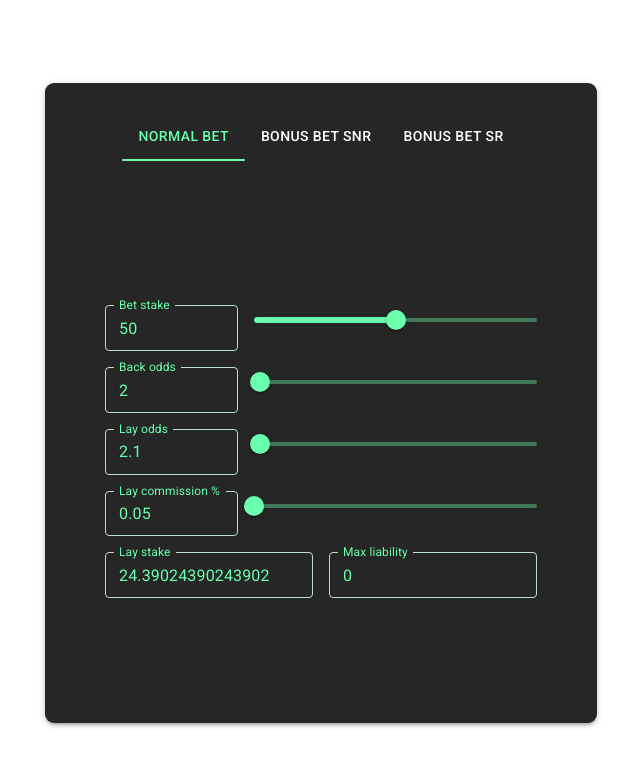
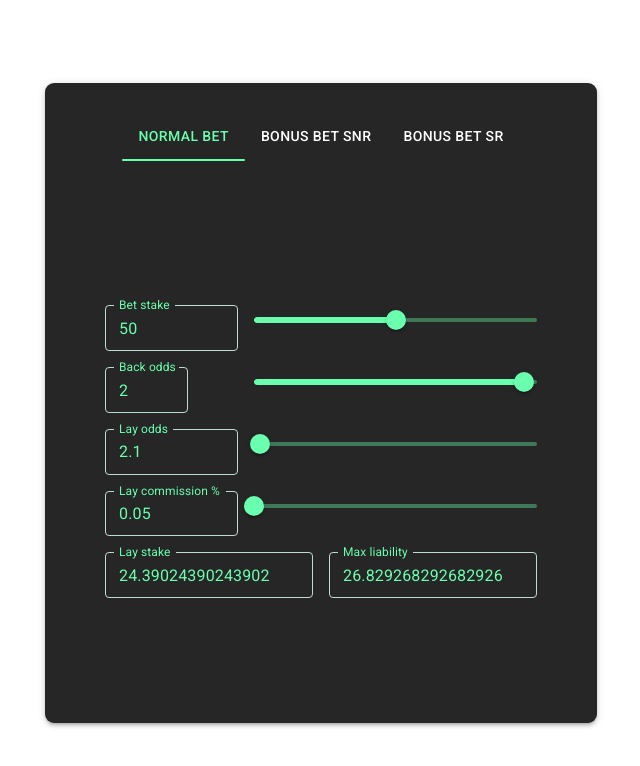
Before and after one commit to nhash46/doyousdobonuses, a React (Create React App) app: page / in a window 1280 px wide. Shown: the top 766 px of the page, without its empty margins (319-959 px from the left). Built offline with nearby package versions, Linux system fonts and the light colour scheme.

Commit message:
bonus bet snr formulas working
- back odds textfield cooked
- need prepend $ to lay stake max liability and bet stake
- need to append % to lay commission (or do we?)
- added paper header w title
- add fluid background

```diff
--- a/src/components/CalculatorInputFieldGrid.tsx
+++ b/src/components/CalculatorInputFieldGrid.tsx
@@ -6,7 +6,7 @@ import { styled } from '@mui/material/styles';
 import Paper from '@mui/material/Paper';
 import Slider from '@mui/material/Slider';
 import { useState, useEffect } from 'react';
-import { layStakeBonusBetSNR } from '../functions/formulas';
+import { calcLiability, calcLayStakeBonusBetSNR } from '../functions/formulas';
 
 const lightGreen = "#69ffae";
 const darkGreen = '#bddbd0'
@@ -18,8 +18,8 @@ export default function CalculatorInputFieldGrid() {
     const [ backOdds, setBackOdds ] = useState(2);
     const [ layOdds, setLayOdds ] = useState(2.10);
     const [ layCommission, setLayCommission ] = useState(0.05);
-    const [ layStake, setLayStake ] = useState(0);
-    const [ liability, setLiability ] = useState(0);
+    const [ layStake, setLayStake ] = useState(calcLayStakeBonusBetSNR(backOdds, layOdds, layCommission, betStake));
+    const [ liability, setLiability ] = useState(calcLiability(layStake, layOdds));
 
     const handleBetStakeSliderChange = (event: Event, newValue: number | number[], activeThumb: number) => {
         setBetStake(Number(newValue));
@@ -57,10 +57,17 @@ export default function CalculatorInputFieldGrid() {
         setLiability(Number(event.target.value));
     };
 
+    const handleBackOddsGreaterThanLayOdds = ():void => {
+        if (backOdds > layOdds) {
+            setBackOdds(layOdds - 0.1);
+        }
+    };
 
     useEffect(() => {
 
-        setLayStake(layStakeBonusBetSNR(backOdds, layOdds, layCommission, betStake));
+        setLayStake(calcLayStakeBonusBetSNR(backOdds, layOdds, layCommission, betStake));
+        setLiability(calcLiability(layStake, layOdds));
+        handleBackOddsGreaterThanLayOdds();
 
     }, [betStake, backOdds, layOdds, layCommission, liability])
 
@@ -123,7 +130,7 @@ export default function CalculatorInputFieldGrid() {
                         label="Bet stake"
                         type="number"
                         InputLabelProps={{
-                            shrink: true
+                            shrink: true,
                         }}
                     />
                 </Grid>
@@ -138,6 +145,12 @@ export default function CalculatorInputFieldGrid() {
                 <Grid item xs={4}>
                     <TextField
                         value={backOdds}
+                        InputProps={{
+                            inputProps: {
+                                min: 0,
+                                max: layOdds
+                            }
+                        }}
                         onChange={handleBackOddsInputChange}
                         id="outlined-number"
                         label="Back odds"
@@ -150,6 +163,9 @@ export default function CalculatorInputFieldGrid() {
                 <Grid item xs={8}>
                     <Slider
                         value={backOdds}
+                        step={0.1}
+                        min={0}
+                        max={layOdds}
                         onChange={handleBackOddsSliderChange}
                         defaultValue={50}
                         aria-label="Default"
@@ -172,6 +188,7 @@ export default function CalculatorInputFieldGrid() {
                     <Slider
                         onChange={handleLayOddsSliderChange}
                         value={layOdds}
+                        min={0.1}
                         defaultValue={50}
                         aria-label="Default"
                         valueLabelDisplay="auto"
--- a/src/functions/formulas.ts
+++ b/src/functions/formulas.ts
@@ -1,15 +1,15 @@
-export function profitBookieBonusBetSNR( backOdds: number, betStake: number, layOdds: number, layStake: number) {
-    return (backOdds - 1) * betStake - (layOdds - 1) * layStake;
+export function calcProfitBookieBonusBetSNR( backOdds: number, betStake: number, layOdds: number, layStake: number) {
+    return ((backOdds - 1) * betStake) - ((layOdds - 1) * layStake);
 }
 
-export function profitLayBetBonusBetSNR ( layStake: number, layCommission: number) {
-    return layStake * (1 - layCommission)
+export function calcProfitLayBetBonusBetSNR ( layStake: number, layCommission: number) {
+    return (layStake * (1 - layCommission))
 }
 
-export function layStakeBonusBetSNR ( backOdds: number, layOdds: number, layCommission: number, betStake: number ) {
-    return (backOdds - 1)/(layOdds - layCommission) * betStake;
+export function calcLayStakeBonusBetSNR ( backOdds: number, layOdds: number, layCommission: number, betStake: number ) {
+    return ((backOdds - 1)/(layOdds - layCommission)) * betStake;
 }
 
-export function liability( layStake: number,  layOdds: number) {
+export function calcLiability( layStake: number,  layOdds: number) {
     return layStake * (layOdds - 1);
 }
```
